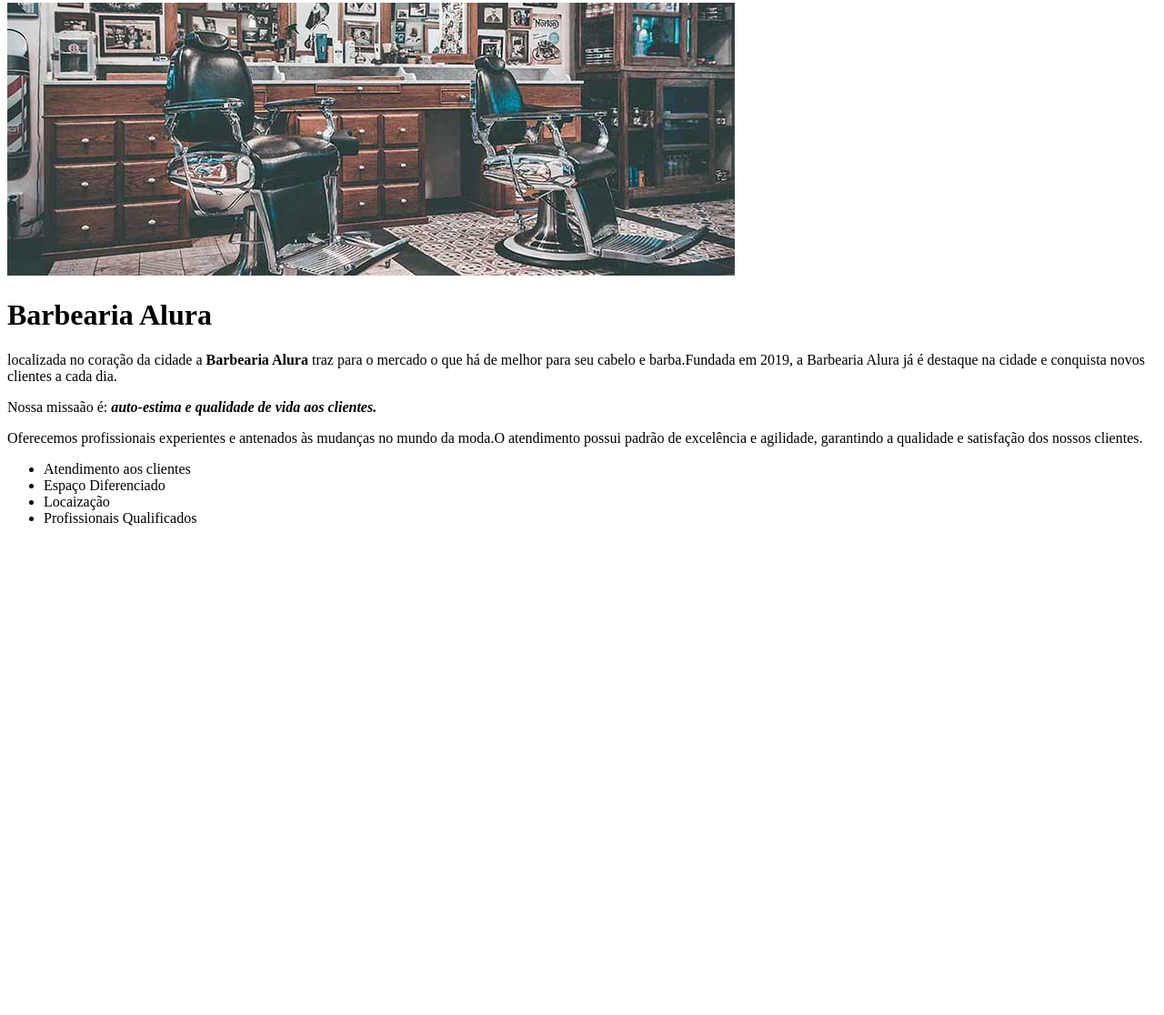
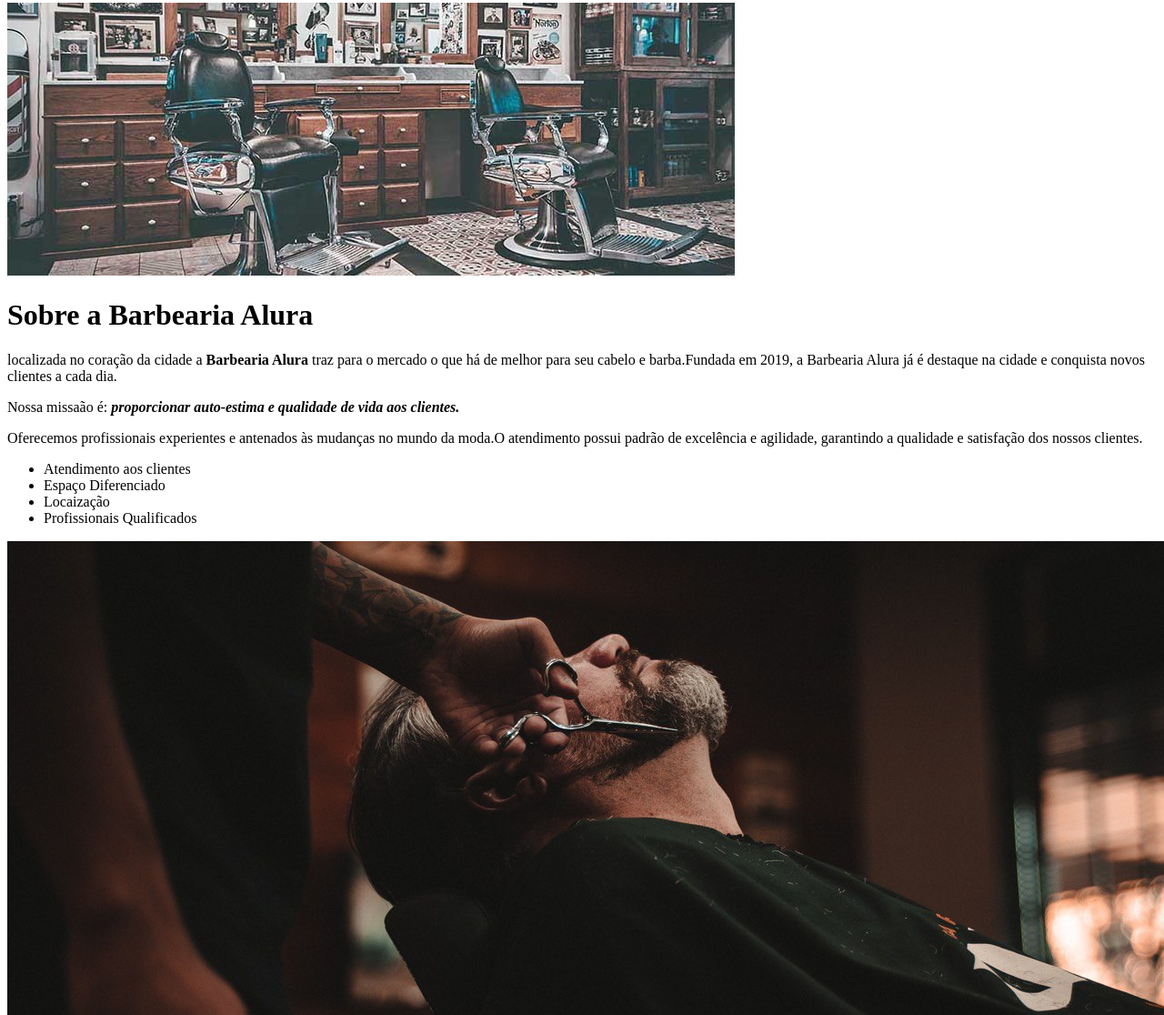
Before and after one commit to Krulzinha/barbearia_alura_1B, a plain HTML site: page index.html in a window 1280 px wide. Shown: the part 5-1121 px from the top of the page at 91% size. Before the commit the page ends 800 px from the top, so only its background shows below. Drawn offline with Linux system fonts and the light colour scheme.

Commit message:
corrigindo

```diff
--- a/index.html
+++ b/index.html
@@ -3,16 +3,16 @@
 <head>
     <meta charset="UTF-8">
     <meta name="viewport" content="width=device-width, initial-scale=1.0">
-    <title>Barbearia Alura</title>
-    <link ret="stylesheet"href="style.css">
+    <title>BARBEARIA ALURA</title>
+    <link ret="stylesheet" href="style.css">
 </head>
 <body>
     <img src="banner.jpg"
     <div class="principal">
-   <h1>Barbearia Alura</h1>
-   <p>localizada no coração da cidade a <strong>Barbearia Alura</strong> traz para o mercado o que há de melhor para seu cabelo e barba.Fundada em 2019, a Barbearia Alura já é destaque na cidade e conquista novos clientes a cada dia. </p>
-   <p>Nossa missaão é:<strong><em> auto-estima e qualidade de vida aos clientes.</em></strong></p>
-   <p>Oferecemos profissionais experientes e antenados às mudanças no mundo da moda.O atendimento possui padrão de excelência e agilidade, garantindo a qualidade e satisfação dos nossos clientes.</p>
+   <h1>Sobre a Barbearia Alura</h1>
+   <p>localizada no coração da cidade a <strong>Barbearia Alura</strong> traz para o mercado o que há de melhor para seu cabelo e barba.Fundada em 2019, a Barbearia Alura já é destaque na cidade e conquista novos clientes a cada dia.</p>
+   <p>Nossa missaão é: <strong><em>proporcionar auto-estima e qualidade de vida aos clientes.</em></strong></p>
+   <p>Oferecemos profissionais experientes e antenados às mudanças no mundo da moda.O atendimento possui padrão de excelência e agilidade, garantindo a qualidade e satisfação dos nossos clientes. </p>
 </div>
 <div class="beneficios">
   <ul>
@@ -21,6 +21,7 @@
     <li class="itens">Locaização</li>
     <li class="itens">Profissionais Qualificados</li>
   </ul>
+  <img src="beneficios.jpg" class="imagembeneficios"
 </div>
 </body
 </html>
--- a/style.css
+++ b/style.css
@@ -39,5 +39,3 @@ ul {
 .imagembeneficios {
     width: 50%;
 }
-
-}
```
